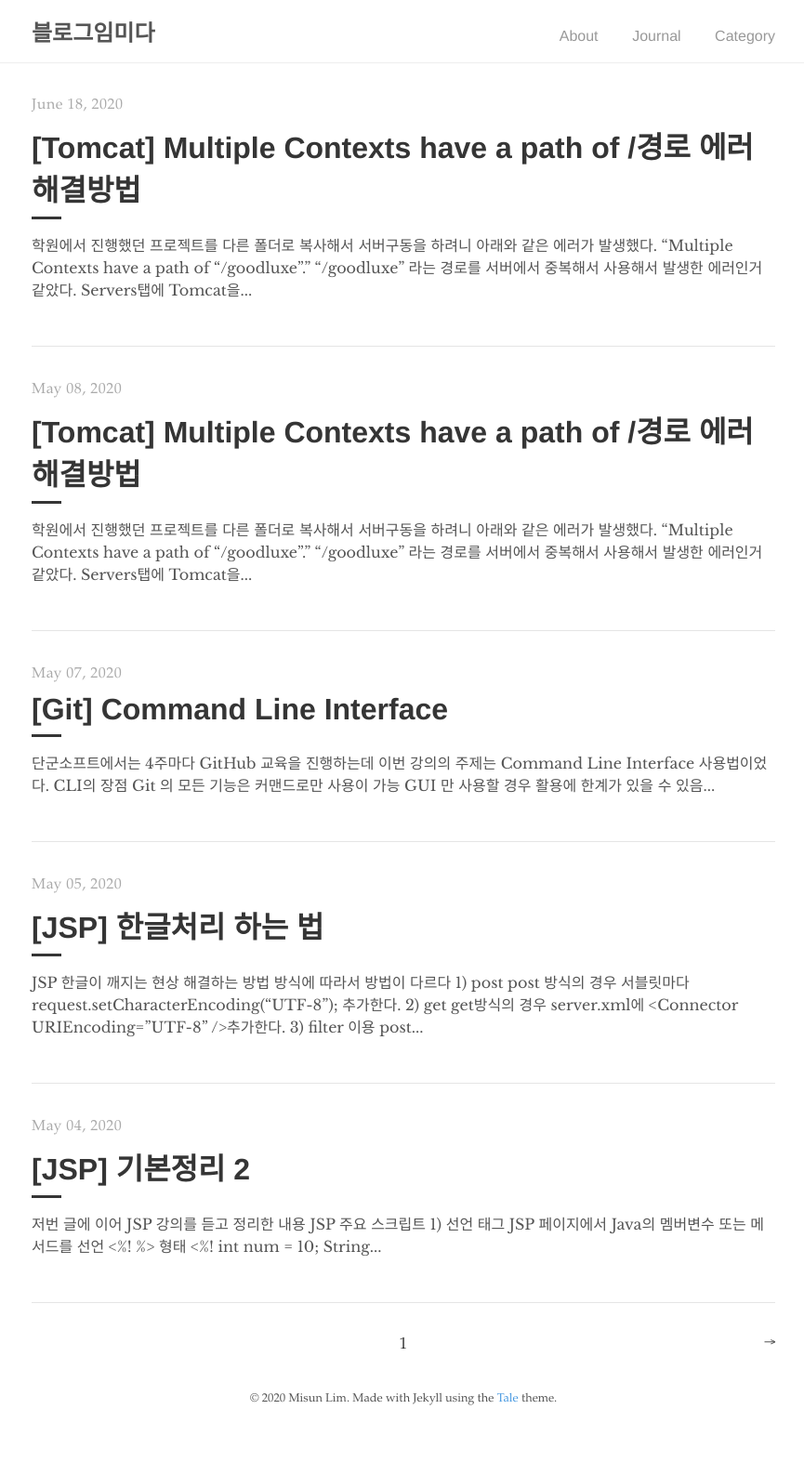
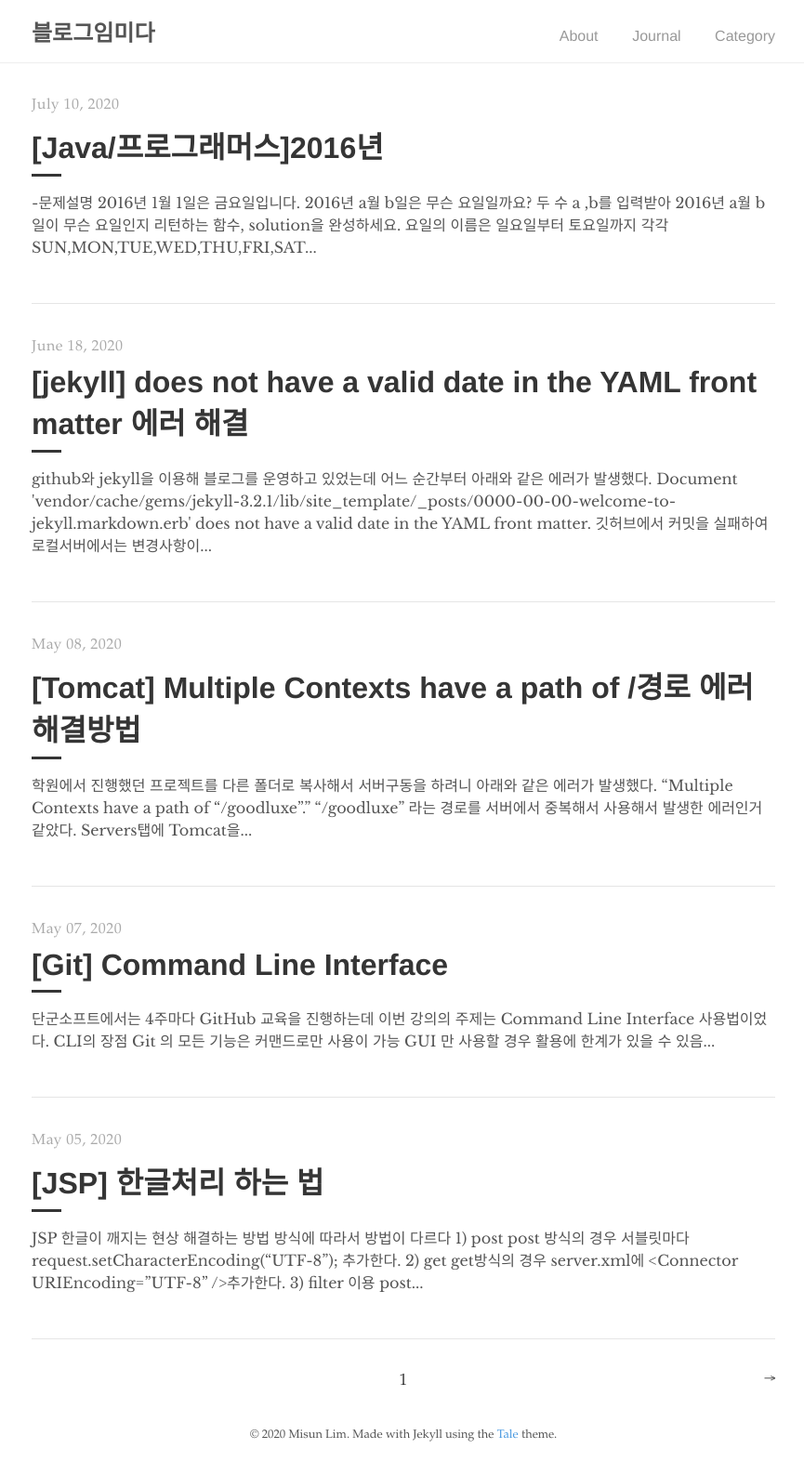
Before and after one commit to misun0608/misun0608.github.io, a Jekyll site: the page built from index.html, in a window 1280 px wide. Shown: the whole page at 93% size, without its empty margins (206-1071 px from the left). Built offline with Jekyll 4.4.1, drawn with Linux system fonts in a browser that asks for light colours; the list of posts is cut into pages by our own code; before the commit the page ends 1548 px from its top, so only the background shows below that.

Commit message:
docs: 포스트 추가 / 카테고리 coding_test 추가

````diff
--- a/_config.yml
+++ b/_config.yml
@@ -3,7 +3,7 @@ title:          블로그임미다
 description:    "이것저것 기록하는 블로그"
 url:            "https://misun0608.github.io"
 
-category_list: [ TIL, Book, Journal ]
+category_list: [ TIL, Coding_test, Journal ]
 
 # Google Analytics
 google_analytics: UA—XXXXXXXX-X
--- /dev/null
+++ b/_posts/2020-06-18-jekyll_error.md
@@ -0,0 +1,30 @@
+---
+layout: post
+title:  "[jekyll] does not have a valid date in the YAML front matter 에러 해결"
+author: "Misun"
+categories: [ TIL ]
+comments: true
+---
+github와 jekyll을 이용해 블로그를 운영하고 있었는데 어느 순간부터 아래와 같은 에러가 발생했다.<br />
+
+![Image with caption](../img/jekyll/01.png "error")
+<br />
+
+```
+Document 'vendor/cache/gems/jekyll-3.2.1/lib/site_template/_posts/0000-00-00-welcome-to-jekyll.markdown.erb' does not have a valid date in the YAML front matter.
+```
+깃허브에서 커밋을 실패하여 로컬서버에서는 변경사항이 반영됐지만 실제 온라인상에서는 반영이 되지 않았다.<br />
+방법을 몰라서 블로그를 밀고 다시 지킬을 설치하고를 수차례 반복했었는데 드디어 해결책을 찾았다.<br />
+<br />
+방법은 상당히 간단했다.
+<br />
+<br />
+_config.yml 파일에
+
+```yml
+exclude: [vendor]
+```
+을 추가해주고 다시 커밋을 하면 된다.<br />
+이렇게 간단히 해결되다니 허무하다ㅠㅠ
+
+<br />
--- a/_posts/2020-06-18-test.md
+++ /dev/null
@@ -1,33 +0,0 @@
----
-layout: post
-title:  "[Tomcat] Multiple Contexts have a path of /경로 에러 해결방법"
-author: "Misun"
-categories: [ TIL ]
-comments: true
----
-학원에서 진행했던 프로젝트를 다른 폴더로 복사해서 서버구동을 하려니 아래와 같은 에러가 발생했다.
-
-<br />
-
-![Image with caption](../img/Tomcat/2.png "error")
-<br />
-"Multiple Contexts have a path of "/goodluxe"."<br />
-"/goodluxe" 라는 경로를 서버에서 중복해서 사용해서 발생한 에러인거 같았다.<br />
-<br />
-
-![Image with caption](../img/Tomcat/3.png "error")
-<br />
-Servers탭에 Tomcat을 더블클릭해준다.<br />
-
-![Image with caption](../img/Tomcat/4.png "error")
-<br />
-우측 하단에 Modules 탭을 클릭한다.
-
-
-![Image with caption](../img/Tomcat/5.png "error")
-<br />
-/goodluxe 경로가 두개 생성돼있는 것을 볼 수 있다. <br />
-하나만 삭제해도 된다고하는데 그렇게 하면 다시 경로가 생성되어 또 같은 오류가 발생하여<br />
-그냥 /goodluxe라고 돼있는 부분 각각 선택해서 Remove를 해준다.<br />
-<br />
-그리고 저장하고 서버구동을 하면 잘 구동하는 것을 볼 수 있다 :)
--- /dev/null
+++ b/_posts/2020-07-10-coding_prac_01.md
@@ -0,0 +1,71 @@
+---
+layout: post
+title:  "[Java/프로그래머스]2016년"
+author: "Misun"
+categories: [ coding_test ]
+comments: true
+---
+```
+-문제설명
+2016년 1월 1일은 금요일입니다. 2016년 a월 b일은 무슨 요일일까요?
+두 수 a ,b를 입력받아 2016년 a월 b일이 무슨 요일인지 리턴하는 함수, solution을 완성하세요.
+요일의 이름은 일요일부터 토요일까지 각각 SUN,MON,TUE,WED,THU,FRI,SAT 입니다.
+예를 들어 a=5, b=24라면 5월 24일은 화요일이므로 문자열 TUE를 반환하세요.
+
+-제한 조건
+2016년은 윤년입니다.
+2016년 a월 b일은 실제로 있는 날입니다. (13월 26일이나 2월 45일같은 날짜는 주어지지 않습니다)
+```
+<b>입출력 예</b>
+![Image with caption](../img/Coding/01.png "output")
+<br />
+
+내가 쓴 정답은 아래와 같다.
+```java
+class Solution {
+    public String solution(int a, int b) {
+        String answer = "";
+
+        int dayOfMonth = 0;
+        int totalDay = 0;
+
+        for(int i=1; i<a; i++){
+            if(i==1 || i==3 || i==5 || i==7 || i==8 || i==10 || i==12)
+                dayOfMonth = 31;
+            else if(i==2)
+                dayOfMonth = 29;
+            else
+                dayOfMonth = 30;
+
+            totalDay += dayOfMonth;
+        }
+
+        totalDay += b;
+
+        switch(totalDay % 7){
+            case 0:
+                answer = "THU";
+                break;
+            case 1:
+                answer = "FRI";
+                break;
+            case 2:
+                answer = "SAT";
+                break;
+            case 3:
+                answer = "SUN";
+                break;
+            case 4:
+                answer = "MON";
+                break;
+            case 5:
+                answer = "TUE";
+                break;
+            case 6:
+                answer = "WED";
+                break;
+        }
+        return answer;
+    }
+}
+```
````
Also changed, not shown: category/book.md (deleted, +0 -6 lines), category/coding_test.md (added, +6 -0 lines), img/Coding/01.png (added), img/jekyll/01.png (added).
